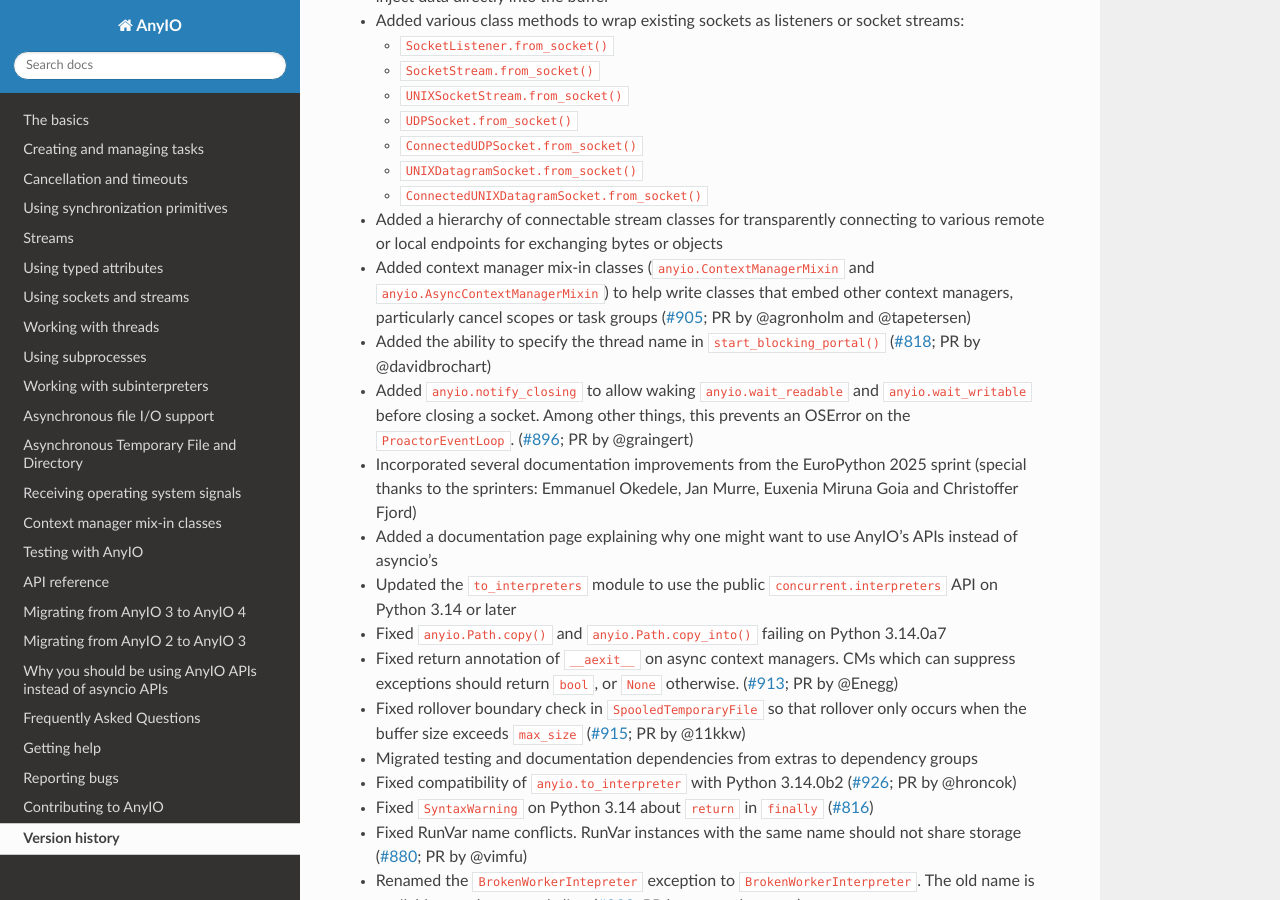
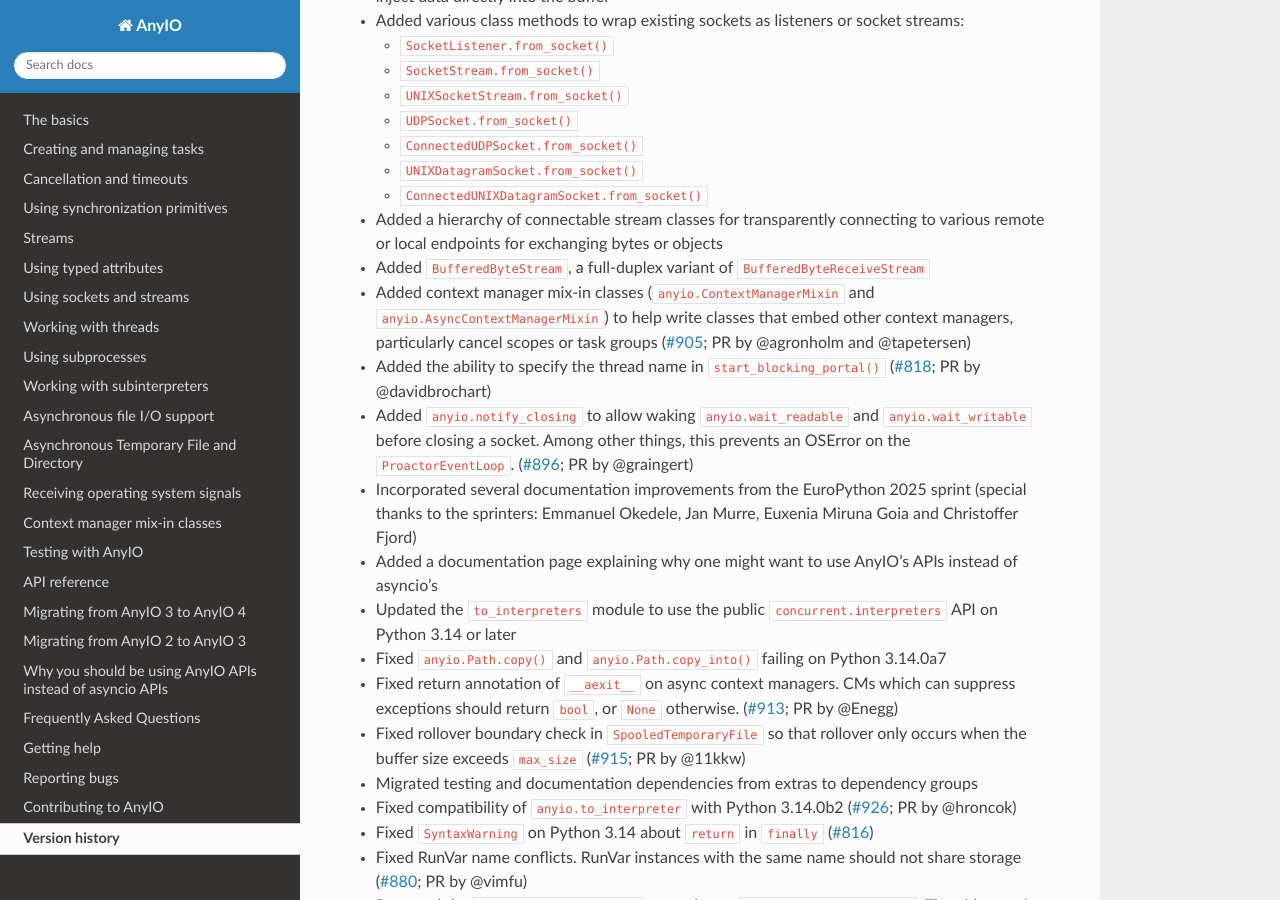
Before and after one commit to agronholm/anyio, a Sphinx documentation site: the page built from docs/versionhistory.rst, in a window 1280 px wide and 900 px high, scrolled down 908 px. Built offline with Sphinx 7.4.7 and the Read the Docs theme 3.1.0, drawn with Linux system fonts in a browser that asks for light colours; the version number could not be read and is left out.

Commit message:
Add changelog entry for BufferedByteStream

```diff
--- a/docs/versionhistory.rst
+++ b/docs/versionhistory.rst
@@ -52,6 +52,7 @@ This library adheres to `Semantic Versioning 2.0 <http://semver.org/>`_.
   * ``ConnectedUNIXDatagramSocket.from_socket()``
 - Added a hierarchy of connectable stream classes for transparently connecting to
   various remote or local endpoints for exchanging bytes or objects
+- Added ``BufferedByteStream``, a full-duplex variant of ``BufferedByteReceiveStream``
 - Added context manager mix-in classes (``anyio.ContextManagerMixin`` and
   ``anyio.AsyncContextManagerMixin``) to help write classes that embed other context
   managers, particularly cancel scopes or task groups
```
